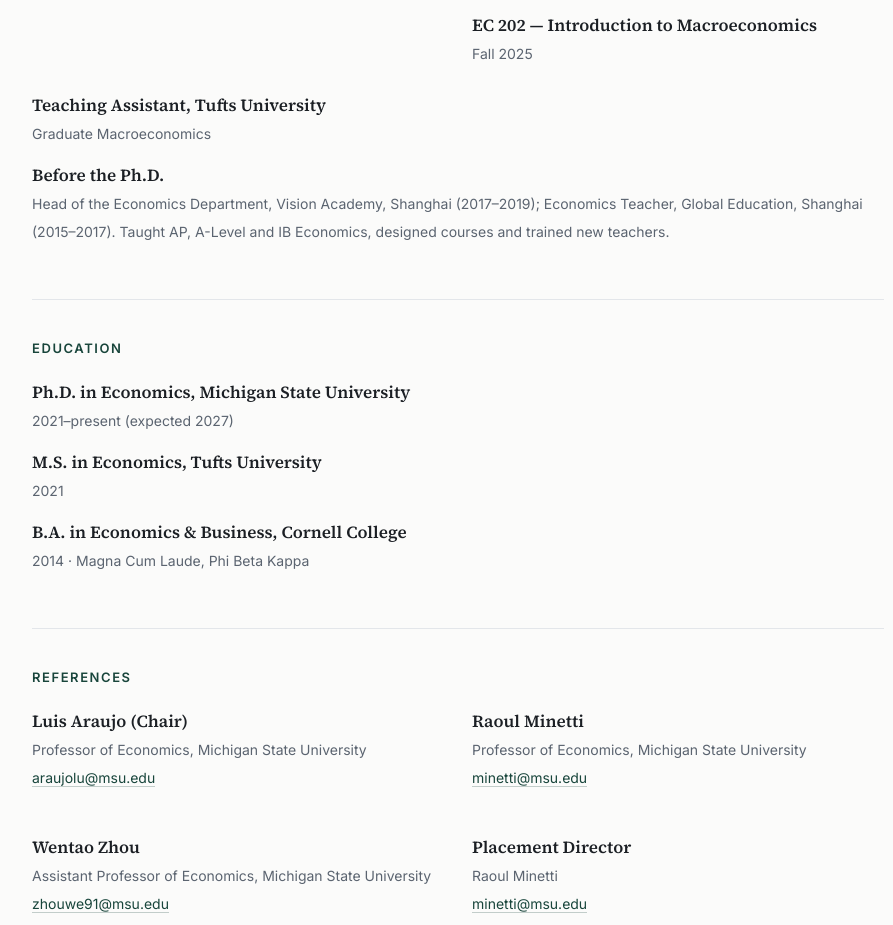
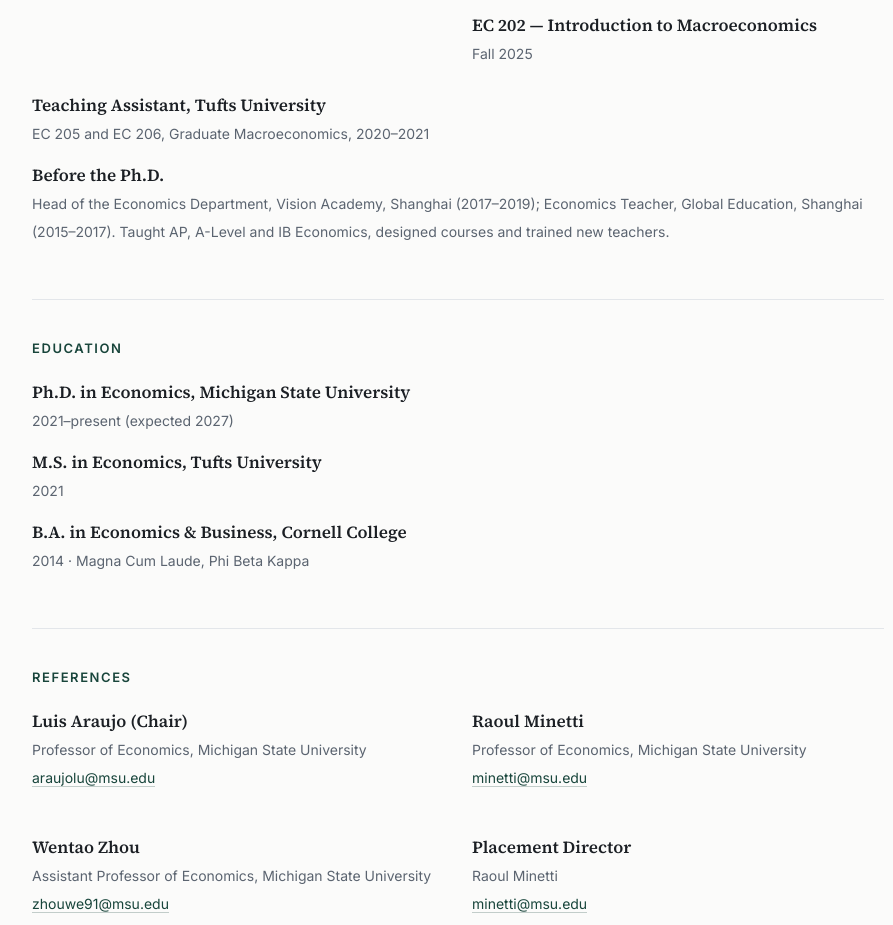
Before and after one commit to yi-wang-econ/yi-wang-econ.github.io, a plain HTML site: page index.html in a window 1280 px wide. Shown: the part 1567-2492 px from the top of the page, without its empty margins (182-1075 px from the left). Drawn offline with Linux system fonts and the light colour scheme.

Commit message:
Add Tufts course numbers and year
Co-Authored-By: Claude Fable 5.2 <noreply@anthropic.com>
Claude-Session: https://claude.ai/code/session_01T33pSKki1Bs1qCope2Wy9x

```diff
--- a/index.html
+++ b/index.html
@@ -134,7 +134,7 @@
         <div class="item"><b>EC 202 — Introduction to Macroeconomics</b><span>Fall 2025</span></div>
       </div>
     </div>
-    <div class="item" style="margin-top:10px"><b>Teaching Assistant, Tufts University</b><span>Graduate Macroeconomics</span></div>
+    <div class="item" style="margin-top:10px"><b>Teaching Assistant, Tufts University</b><span>EC 205 and EC 206, Graduate Macroeconomics, 2020–2021</span></div>
     <div class="item" style="margin-top:10px"><b>Before the Ph.D.</b><span>Head of the Economics Department, Vision Academy, Shanghai (2017–2019); Economics Teacher, Global Education, Shanghai (2015–2017). Taught AP, A-Level and IB Economics, designed courses and trained new teachers.</span></div>
   </section>
 
```
Also changed, not shown: 1 other file.
